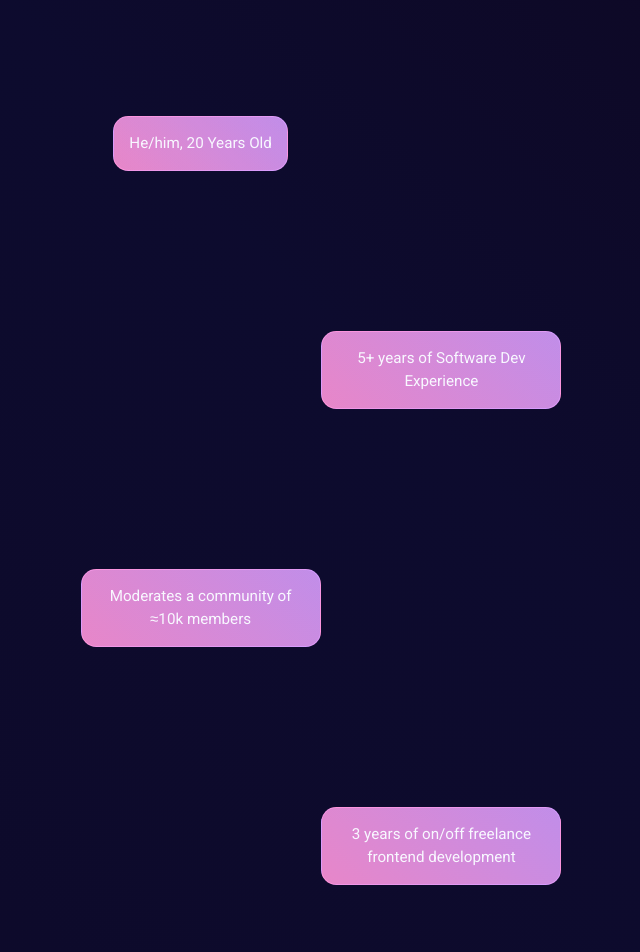
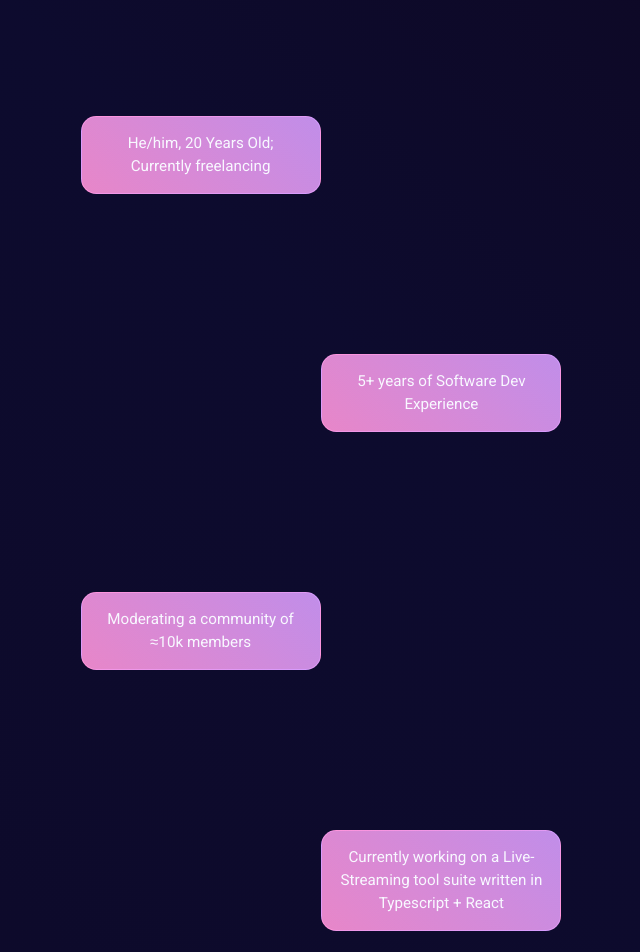
Before and after one commit to heyimrein/personal-site, a React (Vite) app: page / in a window 1280 px wide. Shown: the part 960-1912 px from the top of the page, without its empty margins (319-959 px from the left). Built offline with nearby package versions, Linux system fonts and the light colour scheme; a web font is replaced by a local one.

Commit message:
Make card info more accurate and relevant

```diff
--- a/src/components/App.tsx
+++ b/src/components/App.tsx
@@ -10,13 +10,16 @@ export default function App() {
       <div id="main-container" className="pt-12">
         <IntroHeader />
         <div id="card-container">
-          <DescriptionCard>He/him, 20 Years Old</DescriptionCard>
+          <DescriptionCard>
+            He/him, 20 Years Old; Currently freelancing
+          </DescriptionCard>
           <DescriptionCard>5+ years of Software Dev Experience</DescriptionCard>
           <DescriptionCard>
-            Moderates a community of ≈10k members
+            Moderating a community of ≈10k members
           </DescriptionCard>
           <DescriptionCard>
-            3 years of on/off freelance frontend development
+            Currently working on a Live-Streaming tool suite written in
+            Typescript + React
           </DescriptionCard>
         </div>
       </div>
```
